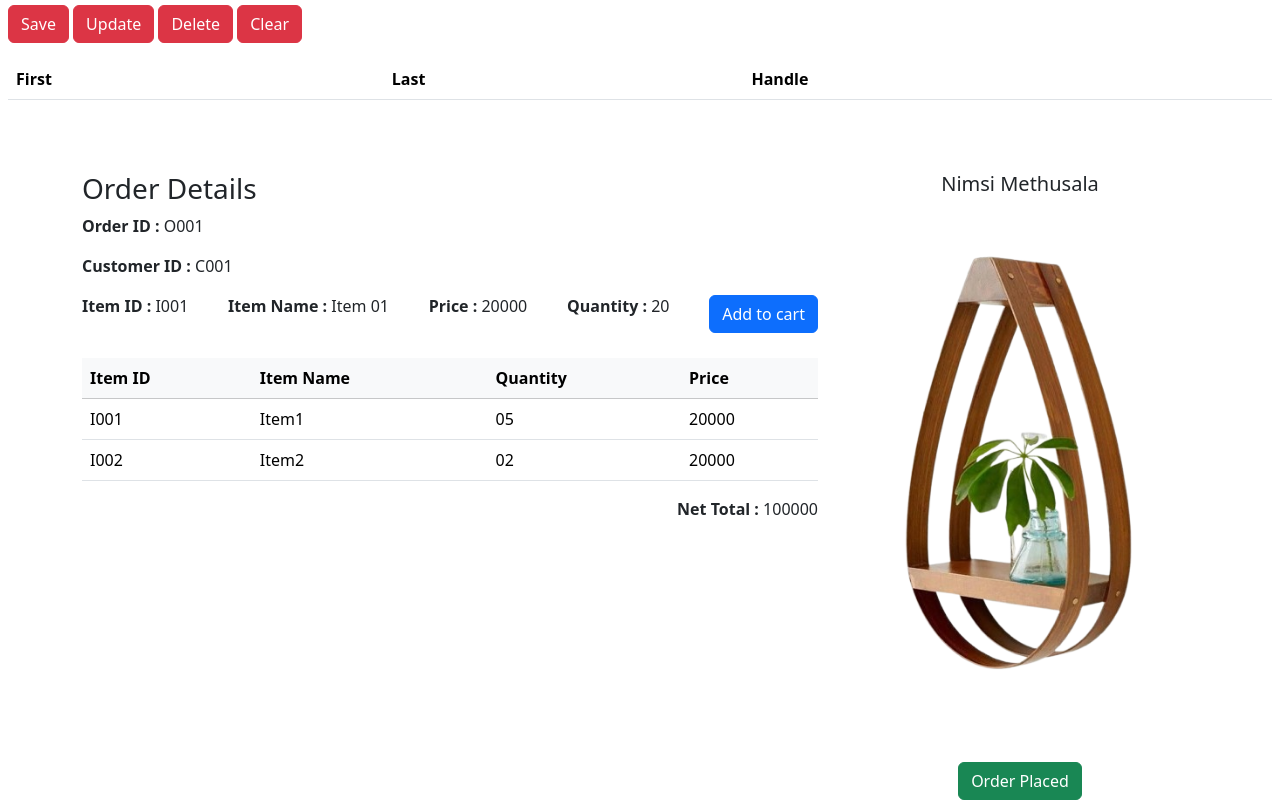
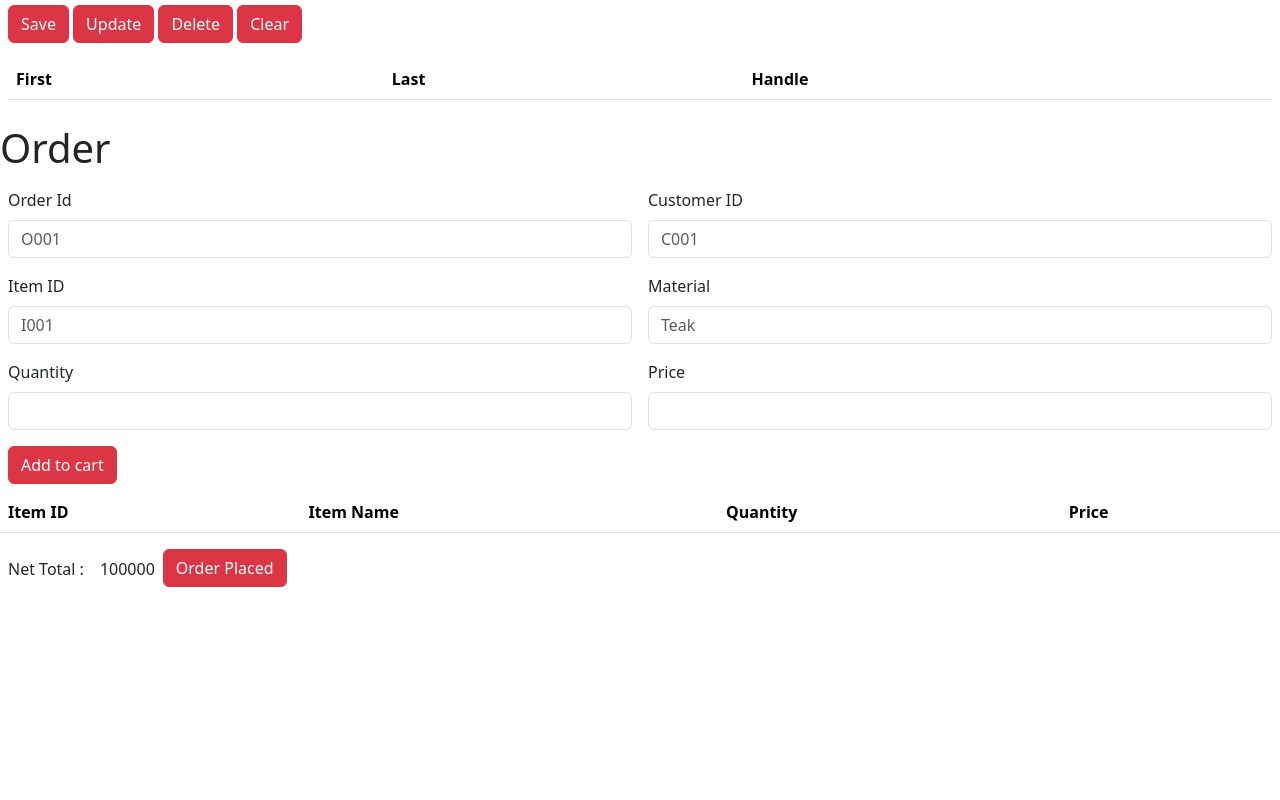
Before and after one commit to nimsimethusala/POS-System, a plain HTML site: page index.html in a window 1280 px wide. Shown: the part 976-1776 px from the top of the page. After the commit the page ends 1581 px from the top, so only its background shows below. Drawn offline with nearby package versions, Linux system fonts and the light colour scheme.

Commit message:
update order section

```diff
--- a/index.html
+++ b/index.html
@@ -153,61 +153,66 @@
     </section>
 </main>
 
-<!-- ========== Order Detail Section =========== -->
-<main class="order-section">
-    <div class="container mt-5">
-        <div class="row">
-            <div class="col-md-8">
-                <h3>Order Details</h3>
-                <p><strong>Order ID :</strong> O001</p>
-                <p><strong>Customer ID :</strong> C001</p>
+<!-- ========== Order Section =========== -->
+<main id="order" class="order">
+    <h1>Order</h1>
 
-                <div class="d-flex justify-content-between align-items-center">
-                    <p><strong>Item ID :</strong> I001</p>
-                    <p><strong>Item Name :</strong> Item 01</p>
-                    <p><strong>Price :</strong> 20000</p>
-                    <p><strong>Quantity :</strong> 20</p>
-                    <button class="btn btn-primary">Add to cart</button>
+    <div class="p-2 main-form">
+        <div class="main-content">
+            <form class="row g-3">
+                <div class="col-md-6">
+                    <label for="orderId" class="form-label">Order Id</label>
+                    <input type="text" class="form-control" id="orderId" placeholder="O001">
                 </div>
-
-                <!-- Order Summary Table -->
-                <div class="table-responsive mt-4">
-                    <table class="table table-hover">
-                        <thead class="table-light">
-                        <tr>
-                            <th>Item ID</th>
-                            <th>Item Name</th>
-                            <th>Quantity</th>
-                            <th>Price</th>
-                        </tr>
-                        </thead>
-                        <tbody>
-                        <tr>
-                            <td>I001</td>
-                            <td>Item1</td>
-                            <td>05</td>
-                            <td>20000</td>
-                        </tr>
-                        <tr>
-                            <td>I002</td>
-                            <td>Item2</td>
-                            <td>02</td>
-                            <td>20000</td>
-                        </tr>
-                        </tbody>
-                    </table>
+                <div class="col-md-6">
+                    <label for="customerOrderId" class="form-label">Customer ID</label>
+                    <input type="text" class="form-control" id="customerOrderId" placeholder="C001">
                 </div>
-                <p class="text-end"><strong>Net Total :</strong> 100000</p>
-            </div>
-
-            <!-- Customer Info and Order Placement -->
-            <div class="col-md-4 text-center">
-                <h5>Nimsi Methusala</h5>
-                <img src="assets/images/download-removebg-preview.png" alt="Customer Image" class="img-fluid rounded">
-                <button class="btn btn-success mt-4">Order Placed</button>
-            </div>
+                <div class="col-md-6">
+                    <label for="itemOrderId" class="form-label">Item ID</label>
+                    <input type="text" class="form-control" id="itemOrderId" placeholder="I001">
+                </div>
+                <div class="col-md-6">
+                    <label for="materialOrder" class="form-label">Material</label>
+                    <input type="text" class="form-control" id="materialOrder" placeholder="Teak">
+                </div>
+                <div class="col-md-6">
+                    <label for="OrderQuantity" class="form-label">Quantity</label>
+                    <input type="number" class="form-control" id="OrderQuantity">
+                </div>
+                <div class="col-md-6">
+                    <label for="OrderPrice" class="form-label">Price</label>
+                    <input type="number" class="form-control" id="OrderPrice">
+                </div>
+                <div class="md-col-12 sm-col-1">
+                    <button id="addToCart" type="button" class="btn btn-danger">Add to cart</button>
+                </div>
+            </form>
         </div>
     </div>
+
+    <div class="table-section"><div class="cart-table">
+        <table class="table">
+            <thead>
+            <tr>
+                <th scope="col">Item ID</th>
+                <th scope="col">Item Name</th>
+                <th scope="col">Quantity</th>
+                <th scope="col">Price</th>
+            </tr>
+            </thead>
+            <tbody id="order-tbl-body"></tbody>
+        </table>
+    </div></div>
+
+    <section class="d-flex cart">
+        <div class="d-flex flex-row mb-3">
+            <div class="p-2">Net Total :</div>
+            <div class="p-2">100000</div>
+        </div>
+        <div class="placedOrder"><button type="button" class="btn btn-danger">Order Placed</button></div>
+    </section>
+
 </main>
 
 <script src="https://cdn.jsdelivr.net/npm/bootstrap@5.3.3/dist/js/bootstrap.bundle.min.js" integrity="sha384-YvpcrYf0tY3lHB60NNkmXc5s9fDVZLESaAA55NDzOxhy9GkcIdslK1eN7N6jIeHz" crossorigin="anonymous"></script>
```
